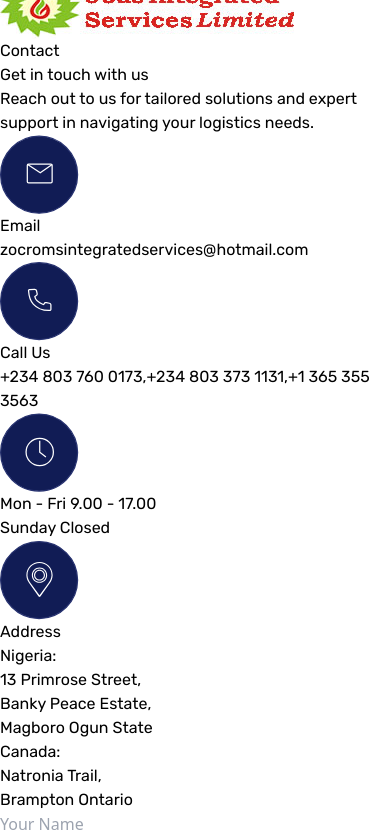
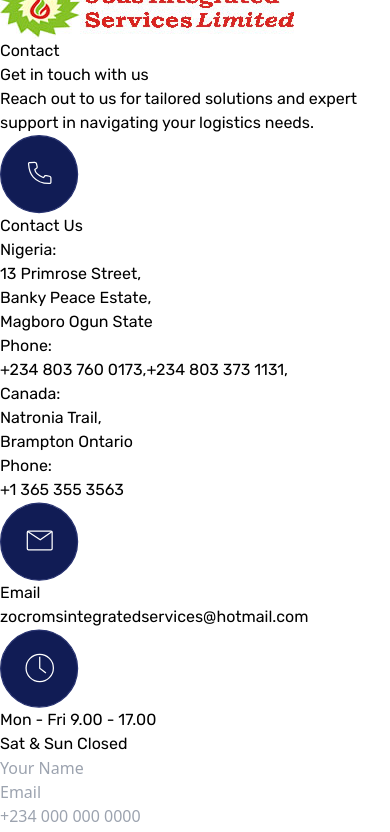
Before and after one commit to ZISLTD/frontend, a React (Vite) app: page / in a window 390 px wide. Shown: the part 5100-5932 px from the top of the page. Built offline with nearby package versions, Linux system fonts and the light colour scheme.

Commit message:
chore: updated contact ui

```diff
--- a/src/components/Contact.tsx
+++ b/src/components/Contact.tsx
@@ -43,7 +43,37 @@ const Contact = () => {
                 <h1 className="rubik-font font-bold text-xl md:text-2xl text-white">Get in touch with us</h1>
                 <p className="font-normal">Reach out to us for tailored solutions and expert support in navigating your logistics needs.</p>
                 <div className="space-y-6 font-normal">
-                    <section className="flex gap-4 items-center break-words">
+                    <section className="flex gap-4">
+                        <img
+                            src="/icons/phone.svg"
+                            alt="Phone Icon"
+                            className="w-[60px] h-[60px]"
+                        />
+                        <div>
+                            <p>Contact Us</p>
+                            <p className="font-bold">Nigeria:</p>
+                            <div className="flex gap-2 flex-wrap gap-y-0">
+                                <p>13 Primrose Street,</p>
+                                <p>Banky Peace Estate,</p>
+                                <p>Magboro Ogun State</p>
+                            </div>
+                            <p className="font-bold">Phone:</p>
+                            <div className="flex gap-2 flex-wrap gap-y-0">
+                                <a href="tel:+2348037600173">+234 803 760 0173,</a>
+                                <a href="tel:+2348033731131">+234 803 373 1131,</a>
+                            </div>
+                            <p className="font-bold">Canada:</p>
+                            <div className="flex gap-2 flex-wrap gap-y-0">
+                                <p>Natronia Trail,</p>
+                                <p>Brampton Ontario</p>
+                            </div>
+                            <p className="font-bold">Phone:</p>
+                            <div className="flex gap-2 flex-wrap gap-y-0">
+                                <a href="tel:+13653553563">+1 365 355 3563</a>
+                            </div>
+                        </div>
+                    </section>
+                    <section className="flex gap-4 md:items-center break-words">
                         <img
                             src="/icons/mail.svg"
                             alt="Mail Icon"
@@ -54,22 +84,7 @@ const Contact = () => {
                             <p>zocromsintegratedservices@hotmail.com</p>
                         </div>
                     </section>
-                    <section className="flex gap-4 items-center">
-                        <img
-                            src="/icons/phone.svg"
-                            alt="Phone Icon"
-                            className="w-[60px] h-[60px]"
-                        />
-                        <div>
-                            <p>Call Us</p>
-                            <div className="flex gap-2 flex-wrap gap-y-0">
-                                <a href="tel:+2348037600173">+234 803 760 0173,</a>
-                                <a href="tel:+2348033731131">+234 803 373 1131,</a>
-                                <a href="tel:+13653553563">+1 365 355 3563</a>
-                            </div>
-                        </div>
-                    </section>
-                    <section className="flex gap-4 items-center">
+                    <section className="flex gap-4 md:items-center">
                         <img
                             src="/icons/time.svg"
                             alt="Clock Icon"
@@ -77,28 +92,7 @@ const Contact = () => {
                         />
                         <div>
                             <p>Mon - Fri 9.00 - 17.00</p>
-                            <p>Sunday Closed</p>
-                        </div>
-                    </section>
-                    <section className="flex gap-4">
-                        <img
-                            src="/icons/location.svg"
-                            alt="Location Icon"
-                            className="w-[60px] h-[60px]"
-                        />
-                        <div>
-                            <p>Address</p>
-                            <div className="flex gap-2 flex-wrap gap-y-0">
-                                <p>Nigeria:</p>
-                                <p>13 Primrose Street,</p>
-                                <p>Banky Peace Estate,</p>
-                                <p>Magboro Ogun State</p>
-                            </div>
-                            <div className="flex gap-2 flex-wrap">
-                                <p>Canada:</p>
-                                <p>Natronia Trail,</p>
-                                <p>Brampton Ontario</p>
-                            </div>
+                            <p>Sat & Sun Closed</p>
                         </div>
                     </section>
                 </div>
```
